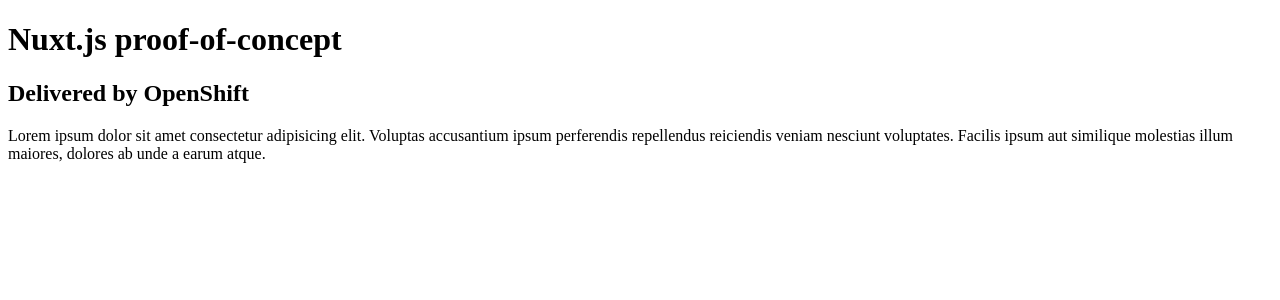
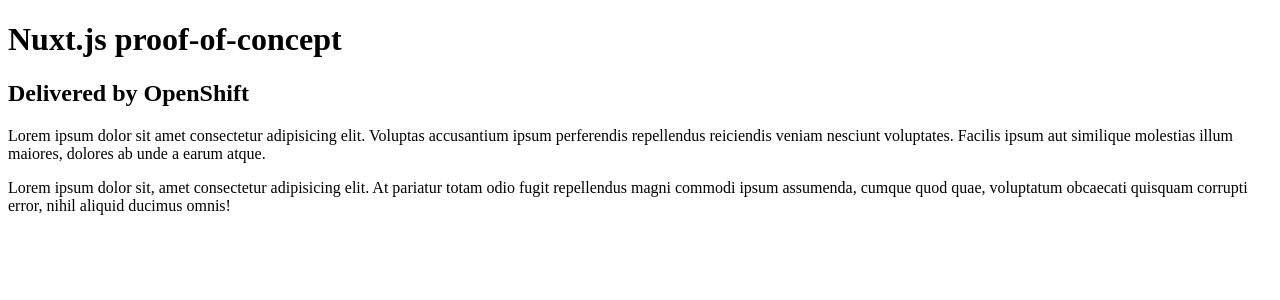
Before and after one commit to kylebuch8/nuxtjs-poc, a Nuxt app: page / in a window 1280 px wide. Shown: the top 300 px of the page. Built offline with nearby package versions, Linux system fonts and the light colour scheme.

Commit message:
adding another paragraph

```diff
--- a/app.vue
+++ b/app.vue
@@ -3,5 +3,6 @@
     <h1>Nuxt.js proof-of-concept</h1>
     <h2>Delivered by OpenShift</h2>
     <p>Lorem ipsum dolor sit amet consectetur adipisicing elit. Voluptas accusantium ipsum perferendis repellendus reiciendis veniam nesciunt voluptates. Facilis ipsum aut similique molestias illum maiores, dolores ab unde a earum atque.</p>
+    <p>Lorem ipsum dolor sit, amet consectetur adipisicing elit. At pariatur totam odio fugit repellendus magni commodi ipsum assumenda, cumque quod quae, voluptatum obcaecati quisquam corrupti error, nihil aliquid ducimus omnis!</p>
   </div>
 </template>
```
